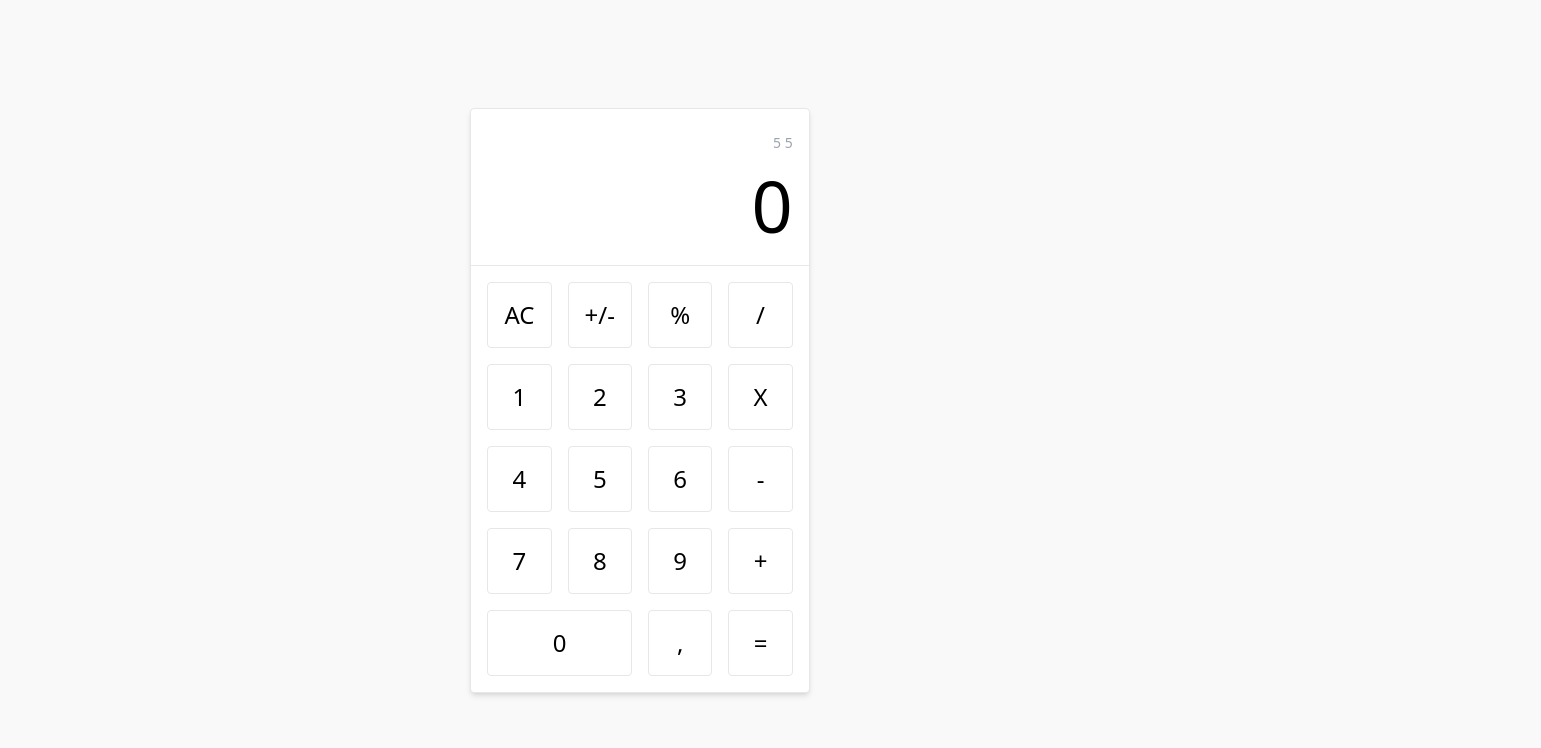
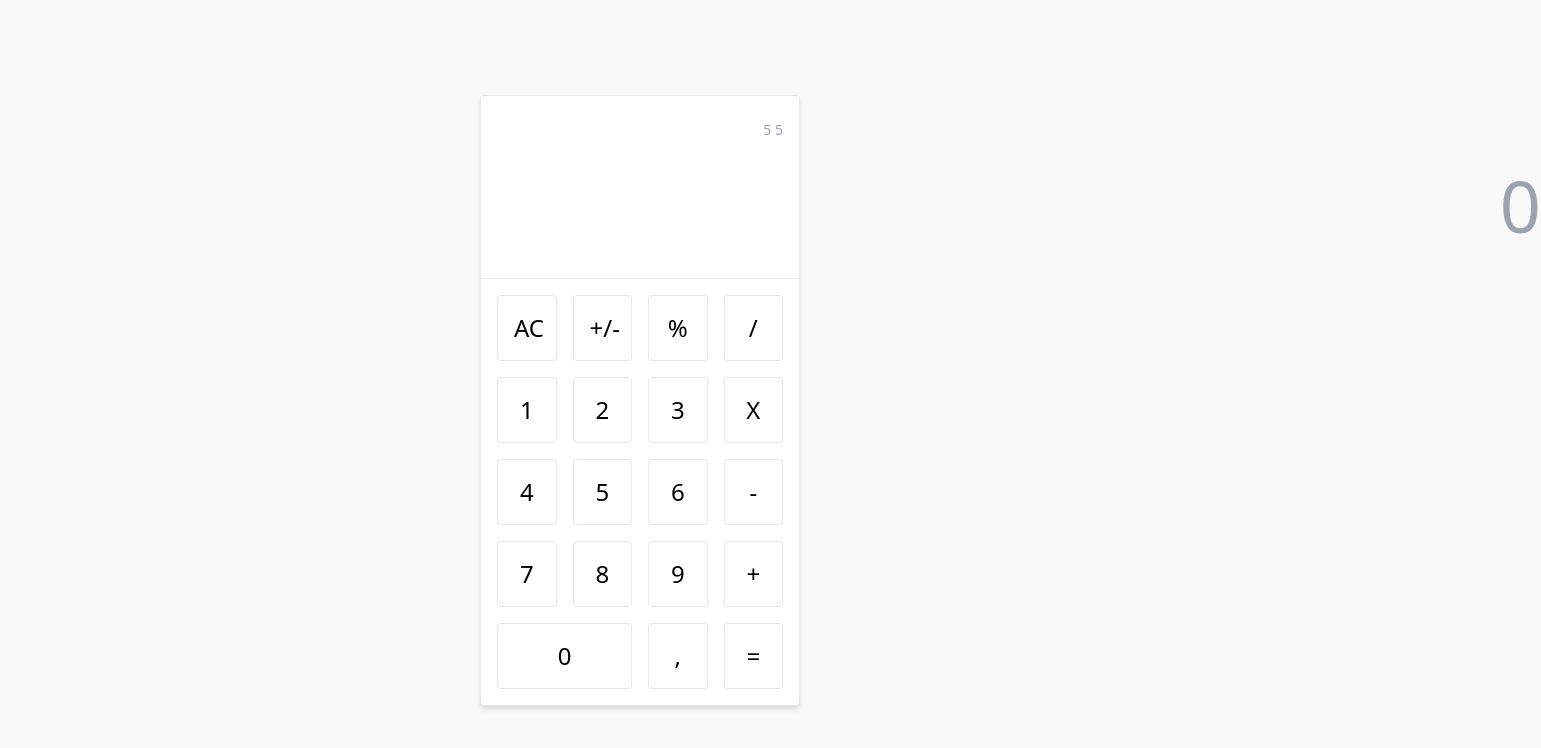
Before and after one commit to MateusP21/simple-calculator-app, a React (Vite) app: page / in a window 1280 px wide. Shown: the top 748 px of the page, 1541 px wide, since content can reach past the window. Built offline with nearby package versions, Linux system fonts and the light colour scheme; the HTML template or start-up script is replaced by a standard one.

Commit message:
feat: lidando com valores do calculo

```diff
--- a/src/App.jsx
+++ b/src/App.jsx
@@ -1,9 +1,11 @@
-import { useState } from 'react';
+import { useEffect, useState } from 'react';
 function App() {
   const [currentOperator, setCurrentOperator] = useState(null);
-  const [calculationValue, setCalculationValue] = useState('0');
-  const [firstValue, setFirstValue] = useState('');
-  const [secondValue, setSecondValue] = useState('');
+  const [calculationValue, setCalculationValue] = useState('');
+  const [calculator, setCalculator] = useState({
+    firstValue: '',
+    secondValue: '',
+  });
 
   const operations = {
     '+': (first, second) => first + second,
@@ -12,27 +14,50 @@ function App() {
     x: (first, second) => first * second,
   };
 
-  const handleCalculationValue = (value) => {
+  useEffect(() => {
     if (currentOperator === null) {
-      setFirstValue(value);
+      setCalculationValue(calculator.firstValue);
     } else {
-      setSecondValue(value);
+      setCalculationValue(calculator.secondValue);
     }
+  }, [calculator.firstValue, calculator.secondValue]);
+
+  const handleCalculationValue = (newValue) => {
+    currentOperator === null
+      ? setCalculator((prevState) => {
+          return {
+            ...prevState,
+            firstValue: prevState.firstValue.concat(newValue),
+          };
+        })
+      : setCalculator((prevState) => {
+          return {
+            ...prevState,
+            secondValue: prevState.secondValue.concat(newValue),
+          };
+        });
   };
 
   const calculate = () => {
     const result = operations[currentOperator](
-      Number(firstValue),
-      Number(secondValue)
+      Number(calculator.firstValue),
+      Number(calculator.secondValue)
     );
     setCalculationValue(result);
   };
   return (
     <main className="container mx-auto p-4 flex items-center justify-center h-screen">
-      <section className="border rounded shadow-md bg-white">
+      <section className="border rounded shadow-md bg-white max-w-xs">
         <div className="p-4 py-6 text-right border-b">
           <p className="text-sm text-gray-400 pb-4">5 {currentOperator} 5</p>
-          <h1 className="text-7xl">{calculationValue}</h1>
+          <div className="flex">
+            <input
+              placeholder="0"
+              disabled
+              value={calculationValue}
+              className="text-7xl overflow-hidden bg-transparent placeholder:text-right text-right"
+            ></input>
+          </div>
         </div>
         <div className="p-4 grid grid-cols-4 gap-4">
           <button className="calculator-button">AC</button>
```
